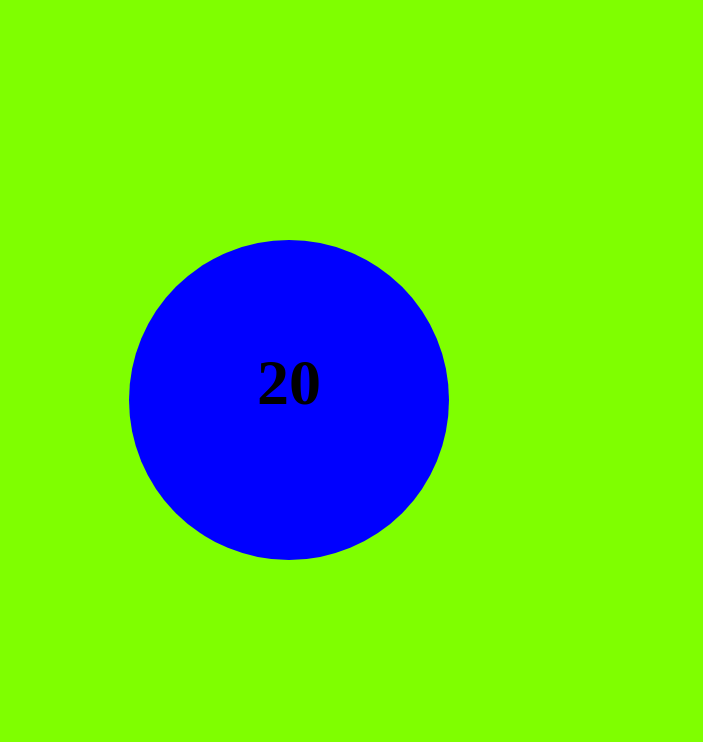
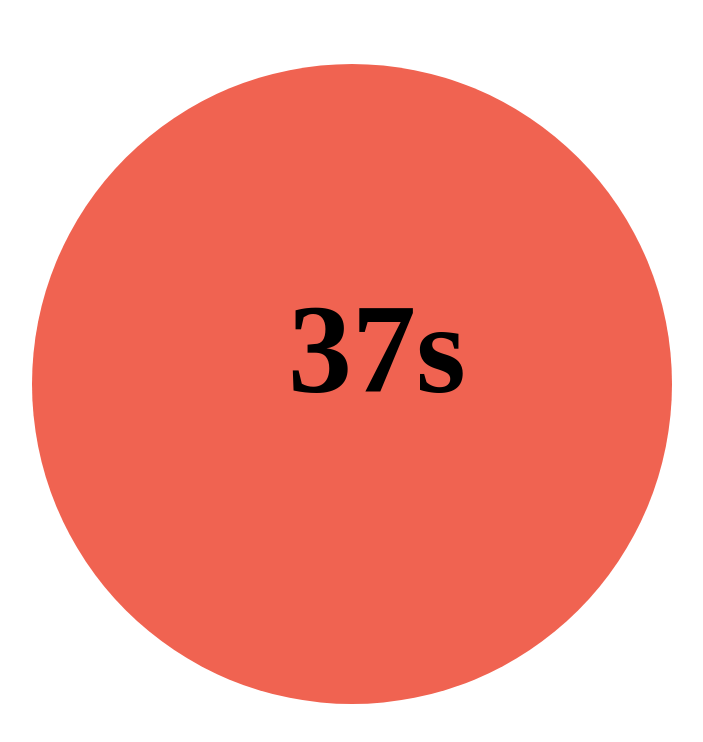
Before and after one commit to MarvelNwachukwu/CountDownTimer, a plain HTML site: page index.htm in a window 1280 px wide. Shown: the whole page, without its empty margins (305-1008 px from the left). Drawn offline with Linux system fonts and the light colour scheme.

Commit message:
fixed the timer

```diff
--- a/index.css
+++ b/index.css
@@ -1,5 +1,5 @@
 body{
-    background-color: chartreuse;
+    background-color: rgb(255, 255, 255);
 }
 h1{
     position: absolute;
@@ -7,14 +7,14 @@ h1{
     padding-top: 1em;
 }
 
-.BG{
+#BG{
     position: relative;
     height: 10em;
     width: 10em;
-    background-color: blue;
+    background-color: rgb(240, 99, 81);
     top: 40%;
-    left: 40%;
+    left: 45%;
     border-radius: 50%;
-    transform: scale(2);
-    margin-top: 20em;
+    transform: scale(4);
+    margin-top: 19em;
 }
--- a/index.htm
+++ b/index.htm
@@ -9,8 +9,9 @@
     <script src="./script.js"></script>
 </head>
 <body>
-    <div class="BG">
-        <h1>20</h1>
+    <div id="BG">
+        <h1 id="demo"></h1>
     </div>
+
 </body>
 </html>
--- a/script.js
+++ b/script.js
@@ -1,3 +1,14 @@
-var today = new Date();
-var time = today.getHours() + ":" + today.getMinutes() + ":" + today.getSeconds();
-console.log(time)
+var countDownDate = new Date("Jan 5, 2025 15:37:25").getTime();
+
+var x = setInterval(function()
+{
+
+  var now = new Date().getTime();
+
+
+  var distance = countDownDate - now;
+
+  var seconds = Math.floor((distance % (1000 * 60)) / 1000);
+
+  document.getElementById("demo").innerHTML = seconds + "s";
+}, 1000);
```
